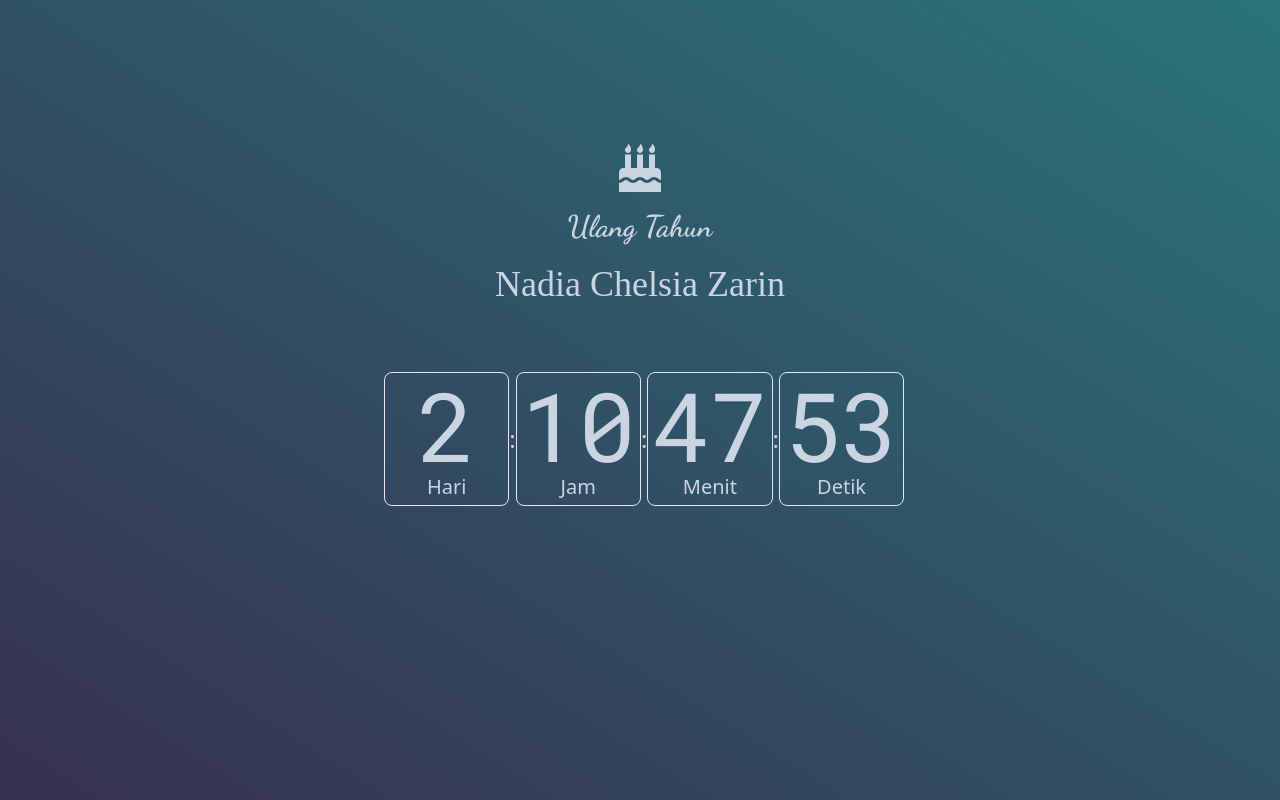
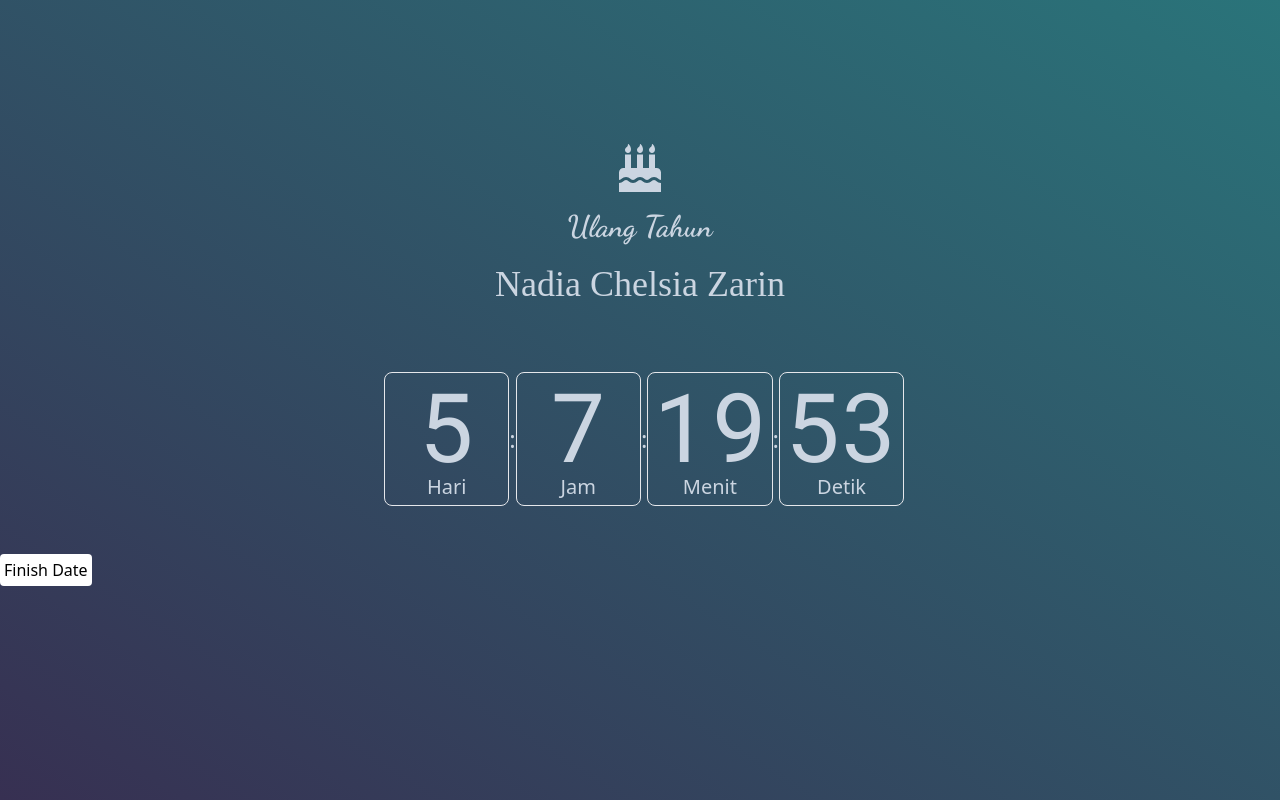
Before and after one commit to alfariiizi/countdown-adek, a React (Create React App) app: page / in a window 1280 px wide. Built offline with nearby package versions, Linux system fonts and the light colour scheme; a web font is replaced by a local one.

Commit message:
Add button for testing

```diff
--- a/src/components/Home.jsx
+++ b/src/components/Home.jsx
@@ -1,4 +1,4 @@
-import React from "react";
+import React, { useState } from "react";
 import { useCountdown } from "../utils/useCountdown";
 import Congratulation from "./Congratulation";
 import Greeting from "./Greeting";
@@ -10,23 +10,35 @@ import ImgHeroIbuk from "../assets/hero-ibuk.jpg";
 import ImgHeroAlfarizi from "../assets/hero-alfarizi.jpeg";
 
 const Home = () => {
+  const [isBtnFinishingDate, setIsBtnFinishDate] = useState(false);
+
   // Januari: 0; Februari: 1; Maret: 2, dst.
   // const [days, hours, minutes, seconds] = useCountdown(new Date(2023, 1, 22));
   const [days, hours, minutes, seconds] = useCountdown(
-    new Date(2023, 1, 11, 17, 45)
+    new Date(2023, 1, 14, 14, 17)
   );
 
   const isFinish = days + hours + minutes + seconds <= 0;
 
   return (
     <div className="h-screen w-screen bg-gradient-to-tr from-primary-600 to-tertiary-700 transition-all">
-      {!isFinish ? (
+      {!isFinish && !isBtnFinishingDate ? (
+        <div>
           <UiCountdown
             days={days}
             hours={hours}
             minutes={minutes}
             seconds={seconds}
           />
+          {/* This button only use for testing */}
+          <button
+            onClick={() => {
+              setIsBtnFinishDate(true);
+            }}
+            className="rounded bg-white p-1 hover:bg-slate-200">
+            Finish Date
+          </button>
+        </div>
       ) : (
         <div>
           <Congratulation />
```
Lines whose indentation alone changed are shown as unchanged.
